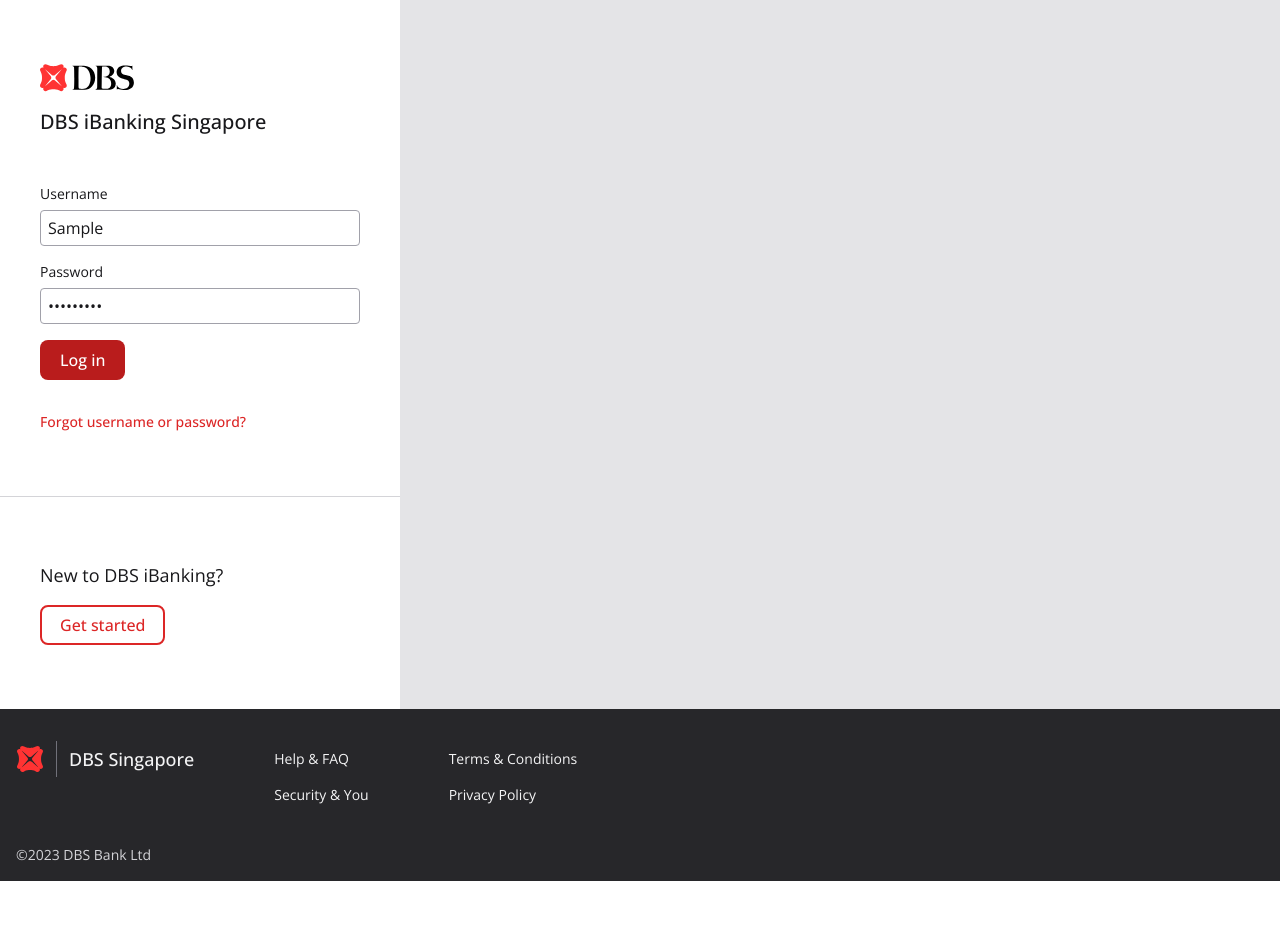
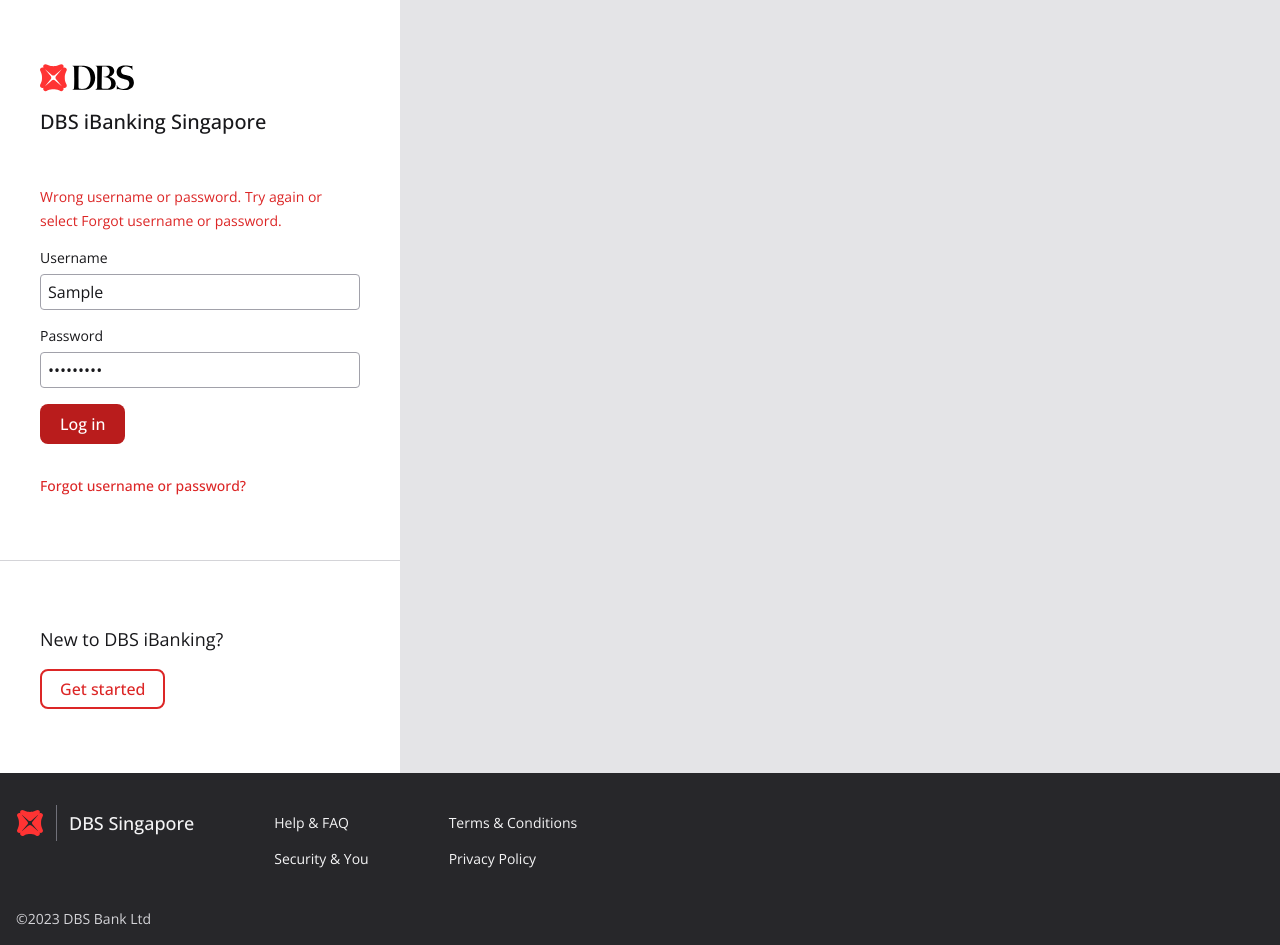
Before and after one commit to zxzxlch/dbs-uxe-login, an Angular app: page /login in a window 1280 px wide. Both pictures are taken after typing "Sample", "Sample123" into the empty fields and a click on the input "Log in". Before the commit the page ends 881 px from the top, so only its background shows below. Built offline with nearby package versions, Linux system fonts and the light colour scheme.

Commit message:
Show authentication errors

```diff
--- a/src/app/login/login-panel/login-panel.component.html
+++ b/src/app/login/login-panel/login-panel.component.html
@@ -12,6 +12,11 @@
     (ngSubmit)="onSubmit()"
     class="login-form mt-12 space-y-4"
   >
+    <app-form-field-error
+      *ngIf="submitted && loginForm.errors?.['failedAuthentication']"
+      message="Wrong username or password. Try again or select Forgot username or password."
+    >
+    </app-form-field-error>
     <div>
       <label for="username" class="block text-sm mb-1.5"> Username </label>
       <input
@@ -61,8 +66,13 @@
   </div>
   <!-- Debug -->
   <!-- <div class="font-mono text-sm text-blue-700">
+    <div>{{ loginForm.status }}</div>
     <div>{{ loginForm.value | json }}</div>
-    <div>{{ loginForm.status }}</div>
+    <ul>
+      <li *ngFor="let control of loginForm.controls | keyvalue">
+        {{ control.key }}: Errors {{ control.value.errors | json }}
+      </li>
+    </ul>
   </div> -->
 </div>
 <!-- Sign up prompt -->
--- a/src/app/login/login-panel/login-panel.component.ts
+++ b/src/app/login/login-panel/login-panel.component.ts
@@ -43,18 +43,21 @@
 
   onSubmit(): void {
     this.submitted = true;
+
+    // If form has errors, cancel submit, focus on first field with errors
+    // TODO: Focus on first field with error
     if (this.loginForm.errors) return;
-    // TODO: Focus on first field with error
 
     // TODO: Disable form and show loading state
-
     const { username, password } = this.loginForm.value;
     this.authService.authenticate(username!, password!).subscribe((res) => {
       if (this.authService.isLoggedIn) {
         // Logged in, redirect
         this.router.navigateByUrl('/dashboard');
       } else {
-        // TODO: Show errors
+        // Show authentication errors
+        this.loginForm.setErrors({ failedAuthentication: true });
+        // TODO: Focus on the first field with an error
       }
     });
   }
```
